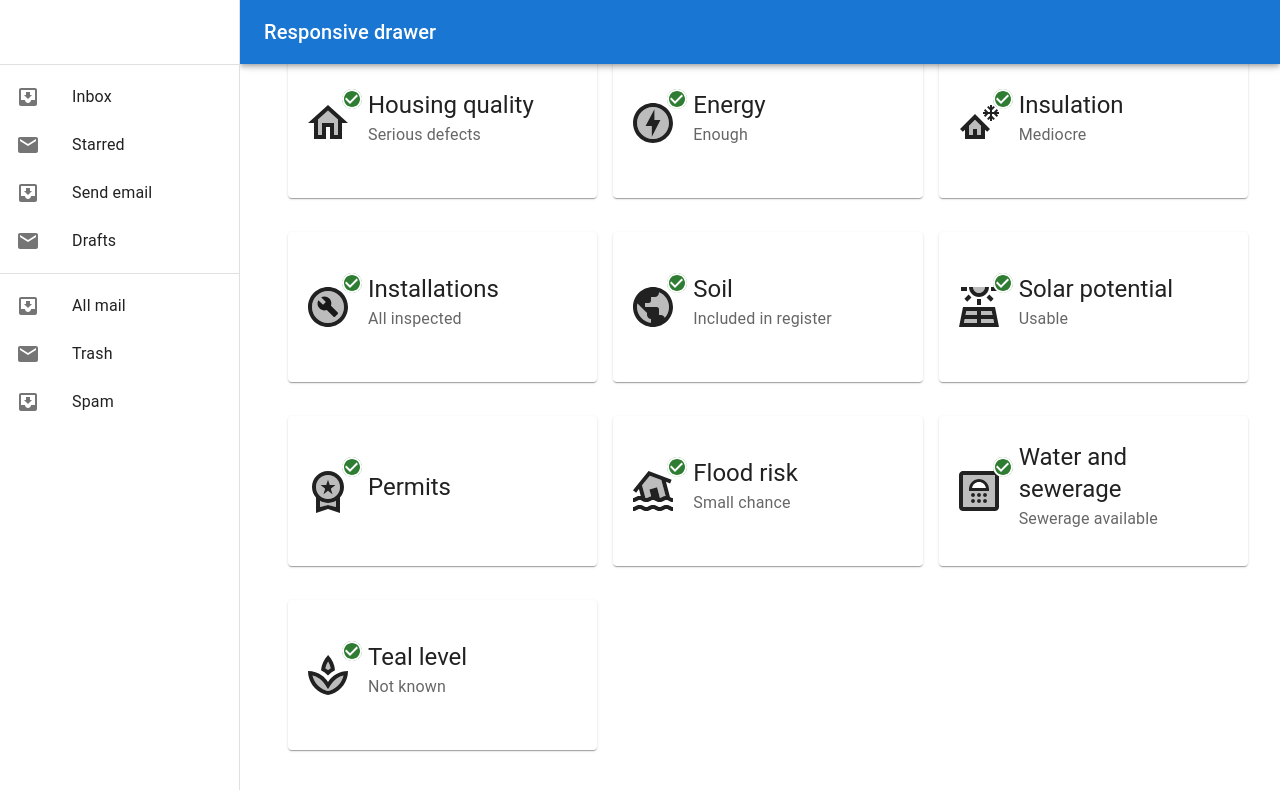
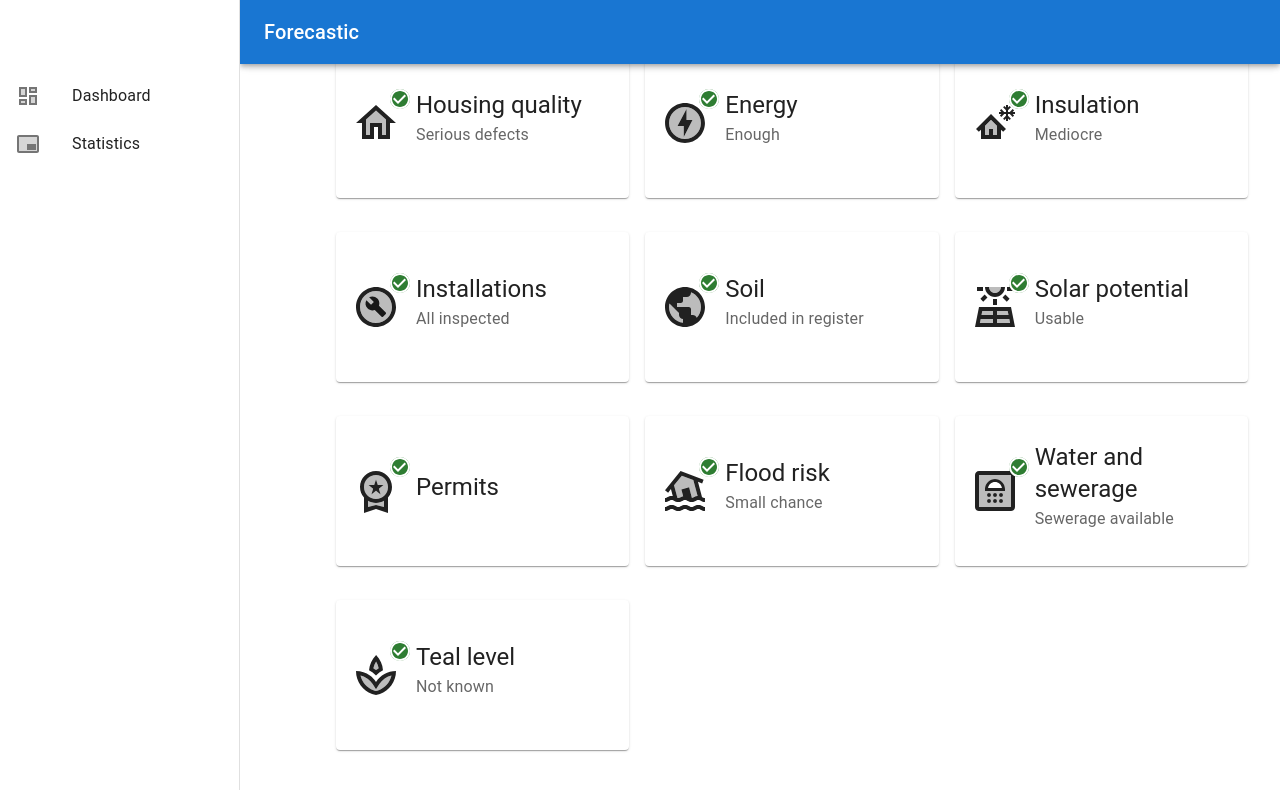
Before and after one commit to sciorba/green-forecast, a React (Vite) app: page / in a window 1280 px wide. Shown: the top 790 px of the page. Built offline with nearby package versions, Linux system fonts and the light colour scheme.

Commit message:
change drawer

```diff
--- a/src/components/Drawer.tsx
+++ b/src/components/Drawer.tsx
@@ -2,16 +2,15 @@ import * as React from 'react';
 import AppBar from '@mui/material/AppBar';
 import Box from '@mui/material/Box';
 import CssBaseline from '@mui/material/CssBaseline';
-import Divider from '@mui/material/Divider';
 import Drawer from '@mui/material/Drawer';
 import IconButton from '@mui/material/IconButton';
-import InboxIcon from '@mui/icons-material/MoveToInbox';
 import List from '@mui/material/List';
 import ListItem from '@mui/material/ListItem';
 import ListItemButton from '@mui/material/ListItemButton';
 import ListItemIcon from '@mui/material/ListItemIcon';
+import DashboardTwoToneIcon from '@mui/icons-material/DashboardTwoTone';
+import BrandingWatermarkTwoToneIcon from '@mui/icons-material/BrandingWatermarkTwoTone';
 import ListItemText from '@mui/material/ListItemText';
-import MailIcon from '@mui/icons-material/Mail';
 import MenuIcon from '@mui/icons-material/Menu';
 import Toolbar from '@mui/material/Toolbar';
 import Typography from '@mui/material/Typography';
@@ -49,31 +48,23 @@ export default function ResponsiveDrawer(props: Props) {
   const drawer = (
     <div>
       <Toolbar />
-      <Divider />
       <List>
-        {['Inbox', 'Starred', 'Send email', 'Drafts'].map((text, index) => (
-          <ListItem key={text} disablePadding>
+          <ListItem disablePadding>
             <ListItemButton>
               <ListItemIcon>
-                {index % 2 === 0 ? <InboxIcon /> : <MailIcon />}
+                <DashboardTwoToneIcon />
               </ListItemIcon>
-              <ListItemText primary={text} />
+              <ListItemText primary="Dashboard" />
             </ListItemButton>
           </ListItem>
-        ))}
-      </List>
-      <Divider />
-      <List>
-        {['All mail', 'Trash', 'Spam'].map((text, index) => (
-          <ListItem key={text} disablePadding>
-            <ListItemButton>
-              <ListItemIcon>
-                {index % 2 === 0 ? <InboxIcon /> : <MailIcon />}
-              </ListItemIcon>
-              <ListItemText primary={text} />
-            </ListItemButton>
-          </ListItem>
-        ))}
+          <ListItem disablePadding>
+        <ListItemButton>
+          <ListItemIcon>
+            <BrandingWatermarkTwoToneIcon/>
+          </ListItemIcon>
+          <ListItemText primary="Statistics" />
+        </ListItemButton>
+      </ListItem>
       </List>
     </div>
   );
@@ -102,10 +93,11 @@ export default function ResponsiveDrawer(props: Props) {
             <MenuIcon />
           </IconButton>
           <Typography variant="h6" noWrap component="div">
-            Responsive drawer
+            Forecastic
           </Typography>
         </Toolbar>
       </AppBar>
+      <Toolbar/>
       <Box
         component="nav"
         sx={{ width: { sm: drawerWidth }, flexShrink: { sm: 0 } }}
--- a/src/constants.tsx
+++ b/src/constants.tsx
@@ -14,51 +14,61 @@ export const characteristics: Characteristic[] = [
   {
     Icon: HomeTwoToneIcon,
     title: 'Housing quality',
+    reportDate: 'Established in 2023',
     characteristic: 'Serious defects'
   },
   {
     Icon: OfflineBoltTwoToneIcon,
     title: 'Energy',
-    characteristic: 'Enough'
+    characteristic: 'Enough',
+    reportDate: 'Established in 2023',
   },
   {
     Icon: ChaletTwoToneIcon,
     title: 'Insulation',
-    characteristic: 'Mediocre'
+    characteristic: 'Mediocre',
+    reportDate: 'Established in 2023',
   },
   {
     Icon: BuildCircleTwoToneIcon,
     title: 'Installations',
-    characteristic: 'All inspected'
+    characteristic: 'All inspected',
+    reportDate: 'Established in 2023',
   },
   {
     Icon: PublicTwoToneIcon,
     title: 'Soil',
-    characteristic: 'Included in register'
+    characteristic: 'Included in register',
+    reportDate: 'Established in 2023',
   },
   {
     Icon: SolarPowerTwoToneIcon,
     title: 'Solar potential',
-    characteristic: 'Usable'
+    characteristic: 'Usable',
+    reportDate: 'Established in 2023',
   },
   {
     Icon: WorkspacePremiumTwoToneIcon,
     title: 'Permits',
-    characteristic: null
+    characteristic: null,
+    reportDate: null,
   },
   {
     Icon: FloodTwoToneIcon,
     title: 'Flood risk',
-    characteristic: 'Small chance'
+    characteristic: 'Small chance',
+    reportDate: 'Established in 2023',
   },
   {
     Icon: BathroomTwoToneIcon,
     title: 'Water and sewerage',
-    characteristic: 'Sewerage available'
+    characteristic: 'Sewerage available',
+    reportDate: null,
   },
   {
     Icon: SpaTwoToneIcon,
     title: 'Teal level',
-    characteristic: 'Not known'
+    characteristic: 'Not known',
+    reportDate: null,
   },
 ]
--- a/src/views/Dashboard.tsx
+++ b/src/views/Dashboard.tsx
@@ -7,6 +7,7 @@ import {characteristics} from "../constants.tsx";
 export interface Characteristic {
   Icon: OverridableComponent<SvgIconTypeMap> & { muiName: string };
   title: string;
+  reportDate: string | null;
   characteristic: string | null;
 }
 
```
